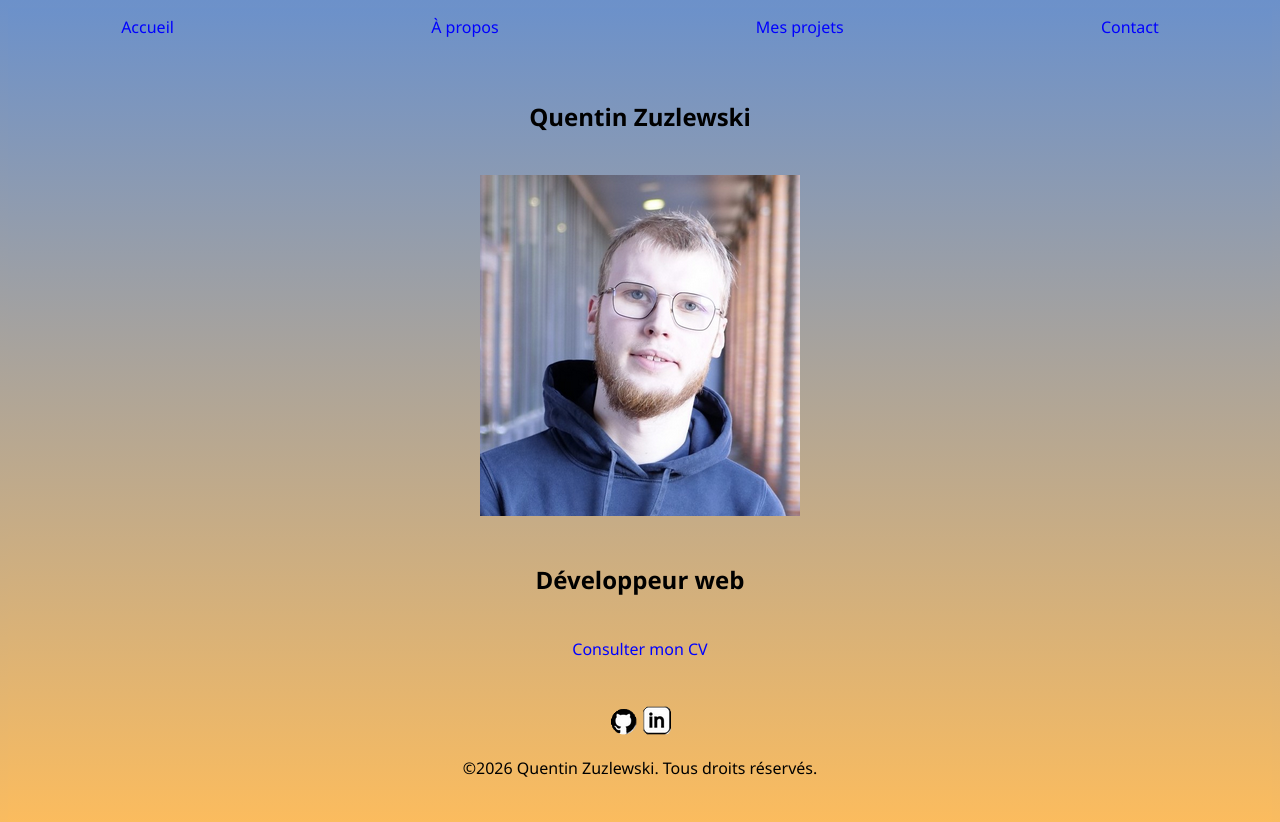
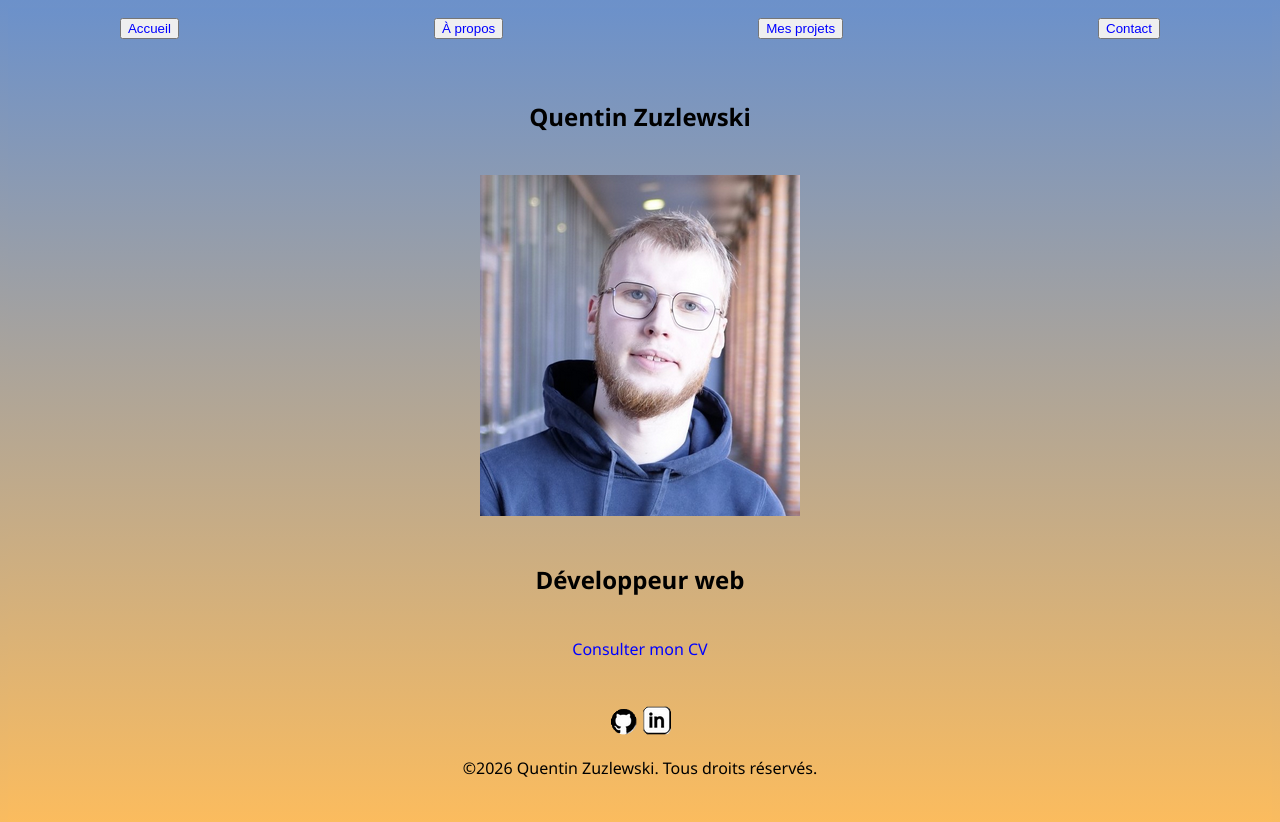
Before and after one commit to QuentinC26/Mon-Portofolio, a React (Vite) app in the folder front-end/: page / in a window 1280 px wide. Shown: the top 822 px of the page. Built offline with nearby package versions, Linux system fonts and the light colour scheme.

Commit message:
i add a button for the navigation

```diff
--- a/front-end/src/pages/App.jsx
+++ b/front-end/src/pages/App.jsx
@@ -13,10 +13,10 @@ function App() {
     <Router>
       <nav>
         <ul>
-          <li><Link to="/">Accueil</Link></li>
-          <li><Link to="/à_propos">À propos</Link></li>
-          <li><Link to="/mes_projets">Mes projets</Link></li>
-          <li><Link to="/contact">Contact</Link></li>
+          <li><button><Link to="/" class='a_nav'>Accueil</Link></button></li>
+          <li><button><Link to="/à_propos" class='a_nav'>À propos</Link></button></li>
+          <li><button><Link to="/mes_projets" class='a_nav'>Mes projets</Link></button></li>
+          <li><button><Link to="/contact" class='a_nav'>Contact</Link></button></li>
         </ul>
       </nav>
 
```
